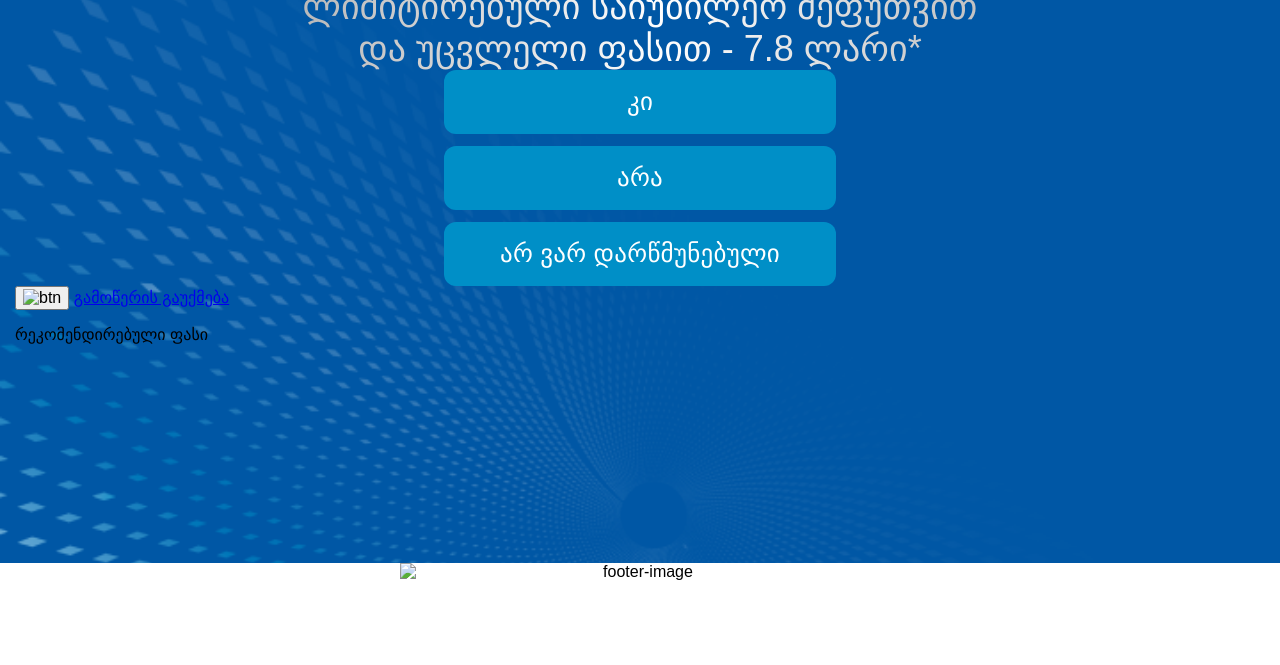
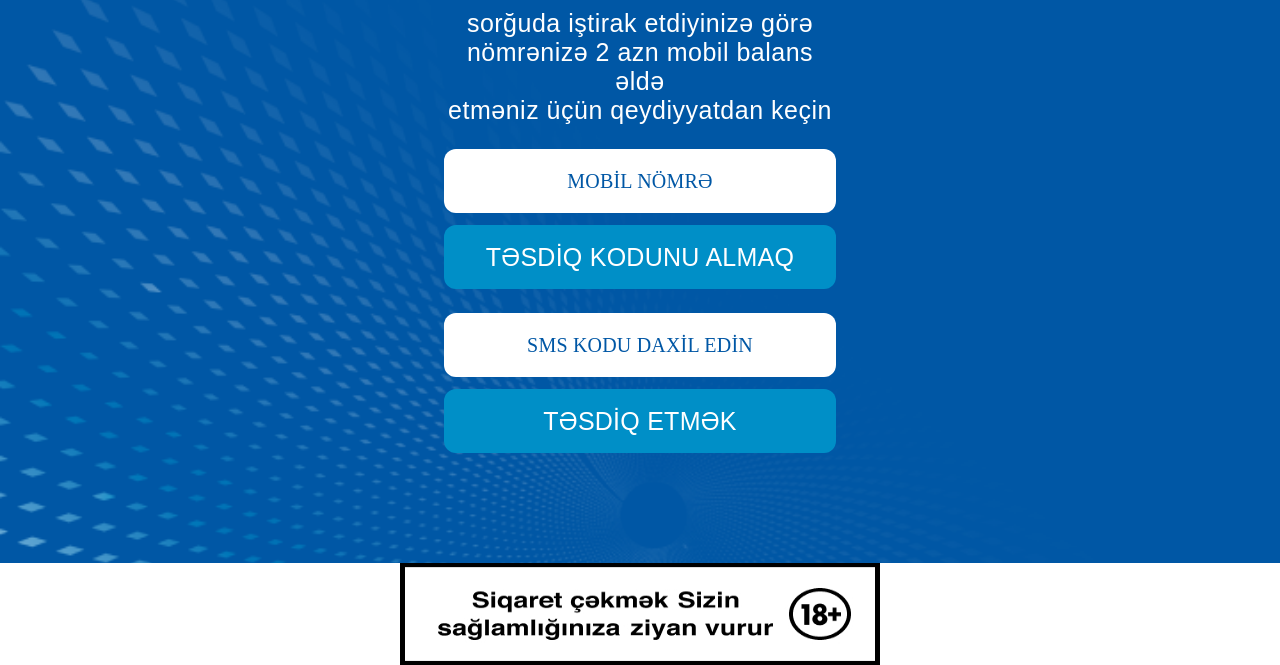
Before and after one commit to GlagolevEvgenii/AZ_XSSEL, a plain HTML site: page page3.html in a window 1280 px wide. Shown: the part 135-800 px from the top of the page. Drawn offline with nearby package versions, Linux system fonts and the light colour scheme; a web font is replaced by a local one.

Commit message:
add page 2 3 4

```diff
--- a/css/main.css
+++ b/css/main.css
@@ -50,7 +50,7 @@ main {
     background-position: center;
     background-repeat: repeat;
     background-size: cover;
-    min-height:  calc(100vh - 122px);
+    min-height:  100vh;
 }
 
 .main-content{
@@ -83,7 +83,7 @@ main {
     background: #008FC7;
     color: #FFF;
     text-align: center;
-    font-size: 25px;
+    font-size: 20px;
     font-style: normal;
     font-weight: 500;
     line-height: 1;
@@ -108,7 +108,44 @@ main {
     max-width: 392px;
     margin: 0 auto;
 }
+.input-block{
+    margin-bottom: 24px;
+}
+.input{
+    border-radius: 12px;
+    background: #FFF;
+    box-shadow: none;
+    min-width: 100%;
+    text-align: center;
+    text-transform: uppercase;
+    height: 64px;
+    border: none;
+    outline: none;
+    margin-bottom: 12px;
+    color: #0057A5;
+    font-family: "Futura New";
+    font-size: 20px;
+    font-style: normal;
+    font-weight: 400;
+    letter-spacing: 0.2px;
+    line-height: 1;
+    -webkit-appearance: none;
+}
+input::-webkit-outer-spin-button,
+input::-webkit-inner-spin-button {
+    -webkit-appearance: none;
+}
 
+.input::placeholder{
+    color: #0057A5;
+    text-align: center;
+    font-family: "Futura New";
+    font-size: 16px;
+    font-style: normal;
+    font-weight: 400;
+    line-height: 1;
+    letter-spacing: 0.2px;
+}
 
 .regular-title{
     text-align: center;
@@ -170,9 +207,20 @@ main {
     height: 102px;
     margin: 0 auto;
 }
+@media (min-width: 430px) {
+    .regular-bg{
+        min-height:calc(100vh - 122px);
+    }
+}
 @media (min-width: 480px) {
 
     .regular-text{
         font-size: 25px;
     }
+    .input::placeholder{
+        font-size: 20px;
+    }
+    .btn{
+        font-size: 25px;
+    }
 }
--- a/page3.html
+++ b/page3.html
@@ -7,42 +7,38 @@
   <meta content="width=device-width, initial-scale=1.0, maximum-scale=1.0, user-scalable=no" name="viewport">
   <meta content="telephone=no" name="format-detection"/>
   <title>Jti Winston</title>
+  <link href="https://fonts.cdnfonts.com/css/futura-ts-new" rel="stylesheet">
   <link rel="stylesheet" href="https://cdnjs.cloudflare.com/ajax/libs/normalize/8.0.1/normalize.min.css" integrity="sha512-NhSC1YmyruXifcj/KFRWoC561YpHpc5Jtzgvbuzx5VozKpWvQ+4nXhPdFgmx8xqexRcpAglTj9sIBWINXa8x5w==" crossorigin="anonymous" referrerpolicy="no-referrer" />
   <link href="css/main.css" rel="stylesheet" type="text/css">
 </head>
 
 <body>
 <main class="regular-bg">
-  <header class="header">
-    <a href="#" class="logo-link">
-      <img src="img/logo.svg" width="276" height="45" alt="logo" class="logo">
-    </a>
-  </header>
   <div class="container">
-    <div class="regular-content">
-      <img src="img/picture3.png" alt="winston" class="img-win">
-      <h1 class="regular-title small-mode mb-30">
-        გსმენიათ სიახლეზე Winston-ის <br>
-        ბრენდისგან - Winston 70 <br>
-        ლიმიტირებული საიუბილეო შეფუთვით <br>
-        და უცვლელი ფასით - 7.8 ლარი*
-      </h1>
-      <div class="buttons-wrap">
-        <button class="btn">კი</button>
-        <button class="btn">არა</button>
-        <button class="btn">არ ვარ დარწმუნებული</button>
+    <div class="main-content">
+      <h1 class="regular-title mb-24">QEYDİYYAT</h1>
+      <p class="regular-text mb-24">
+        sorğuda iştirak etdiyinizə görə <br>
+        nömrənizə 2 azn mobil balans əldə <br>
+        etməniz üçün qeydiyyatdan keçin
+      </p>
+      <div class="input-block">
+        <form>
+          <input type="tel" name="phone" class="input" placeholder="MOBİL NÖMRƏ">
+          <button class="btn" type="submit">TƏSDİQ KODUNU ALMAQ</button>
+        </form>
       </div>
-      <button class="icon-button"><img src="img/double-arrow-right.svg" alt="btn"></button>
-      <a href="#" class="link mb-30">გამოწერის გაუქმება</a>
-      <p class="star-text">
-        რეკომენდირებული ფასი
-      </p>
+      <div class="input-block">
+        <form>
+          <input type="number" name="code" class="input" placeholder="SMS KODU DAXİL EDİN">
+          <button class="btn" type="submit">TƏSDİQ ETMƏK</button>
+        </form>
+      </div>
     </div>
   </div>
-
 </main>
 <footer class="footer">
-  <img src="img/footer.png" alt="footer-image">
+  <img src="img/footer.jpg" alt="footer-image">
 </footer>
 
 
```
Also changed, not shown: page2.html (+12 -1 lines), page4.html (+11 -26 lines).
